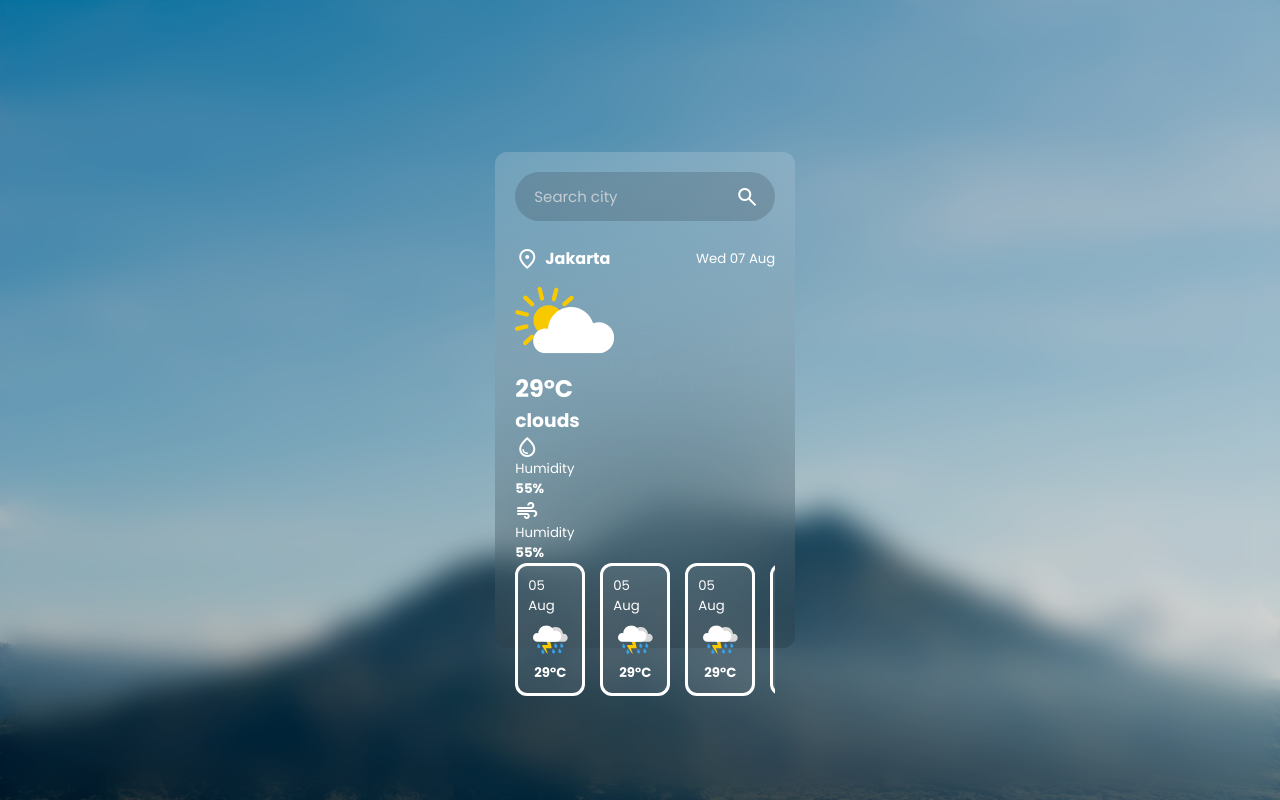
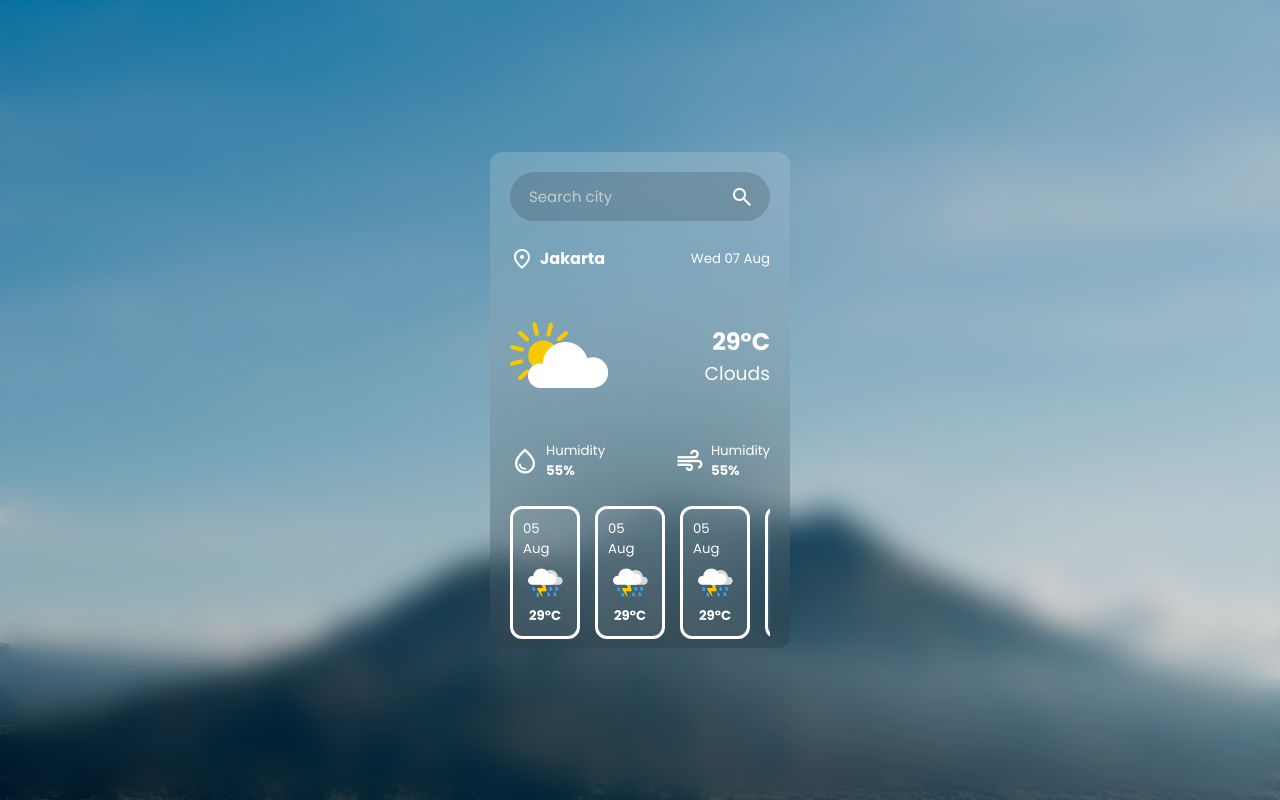
Before and after one commit to userawol/weather-app-js, a plain HTML site: page index.html in a window 1280 px wide. Drawn offline with nearby package versions, Linux system fonts and the light colour scheme.

Commit message:
frontend done

```diff
--- a/index.html
+++ b/index.html
@@ -1,4 +1,4 @@
-h<!DOCTYPE html>
+<!DOCTYPE html>
 <html lang="en">
   <head>
     <meta charset="UTF-8" />
@@ -24,25 +24,27 @@ h<!DOCTYPE html>
             <span class="material-symbols-outlined"> location_on </span>
             <h4 class="country-text">Jakarta</h4>
           </div>
-                  <h5 class="current-date-text reg-text">Wed 07 Aug </h5>
+          <h5 class="current-date-text reg-text">Wed 07 Aug</h5>
         </div>
 
         <div class="weather-summary-container">
-          <div class="weather-summary-info">
+
             <img src="assets/weather/clouds.svg" />
+              <div class="weather-summary-info">
             <h1 class="temp-text">29°C</h1>
-            <h3 class="condition-text">clouds</h3>
+            <h3 class="condition-text reg-text">Clouds</h3>
           </div>
         </div>
+
         <div class="weather-condition-container">
-          <div class="condition-info">
+          <div class="condition-item">
             <span class="material-symbols-outlined"> water_drop </span>
             <div class="condition-info">
               <h5 class="reg-text">Humidity</h5>
               <h5 class="humidity-val-text">55%</h5>
             </div>
           </div>
-          <div class="condition-info">
+          <div class="condition-item">
             <span class="material-symbols-outlined"> air </span>
             <div class="condition-info">
               <h5 class="reg-text">Humidity</h5>
--- a/style.css
+++ b/style.css
@@ -1,6 +1,4 @@
-
-
-@import url('https://fonts.googleapis.com/css2?family=Inter:ital,opsz,wght@0,14..32,100..900;1,14..32,100..900&family=Poppins:ital,wght@0,100;0,200;0,300;0,400;0,500;0,600;0,700;0,800;0,900;1,100;1,200;1,300;1,400;1,500;1,600;1,700;1,800;1,900&display=swap');
+@import url("https://fonts.googleapis.com/css2?family=Inter:ital,opsz,wght@0,14..32,100..900;1,14..32,100..900&family=Poppins:ital,wght@0,100;0,200;0,300;0,400;0,500;0,600;0,700;0,800;0,900;1,100;1,200;1,300;1,400;1,500;1,600;1,700;1,800;1,900&display=swap");
 
 * {
   margin: 0;
@@ -9,8 +7,6 @@
   font-family: "Poppins", sans-serif;
   color: white;
 }
-
-
 
 body {
   height: 100dvh;
@@ -31,102 +27,141 @@ body::before {
   height: 100dvh;
   background: rgba(0, 0, 0, 0.15);
   backdrop-filter: blur(15px);
-
 }
 
-.reg-text{
+.reg-text {
   font-weight: 400;
 }
 
-.main-container{
+.main-container {
   width: 300px;
   height: 496px;
   z-index: 1;
-    background: linear-gradient(to top, rgba(0, 0, 0, 0.15), rgba(255, 255, 255, 0.15));
+  background: linear-gradient(
+    to top,
+    rgba(0, 0, 0, 0.15),
+    rgba(255, 255, 255, 0.15)
+  );
   border-radius: 12px;
   backdrop-filter: blur(100px);
   padding: 20px;
 }
 
-.input-container{
+.input-container {
   position: relative;
   margin-bottom: 25px;
 }
 
-.city-input{
+.city-input {
   width: 100%;
   border: 3px solid transparent;
-    border-radius:99px;
+  border-radius: 99px;
   padding: 10px 16px;
   background: rgba(0, 0, 0, 0.15);
   outline: none;
   font-weight: 500px;
-    font-size:15px;
-    transition:0.25s border;
+  font-size: 15px;
+  transition: 0.25s border;
   padding-right: 45px;
-
 }
 
-.city-input:focus{
+.city-input:focus {
   border: 3px solid rgba(0, 0, 0, 0.15);
 }
 
-
-.city-input::placeholder{
-    color: rgba(225,225,225,0.75);
+.city-input::placeholder {
+  color: rgba(225, 225, 225, 0.75);
 }
 
-.search-btn{
+.search-btn {
   position: absolute;
   border: none;
   background: none;
   transform: translateY(-50%);
   display: flex;
   cursor: pointer;
-    right:16px;
+  right: 16px;
   top: 50%;
+}
+
+.weather-info {
+  display: flex;
+  flex-direction: column;
+  gap: 25px;
+}
+.location-data-container {
+  display: flex;
+  justify-content: space-between;
+  align-items: center;
+}
+
+.location {
+  display: flex;
+  align-items: center;
+  gap: 6px;
+}
+
+.weather-summary-container {
+  display: flex;
+  align-items: center;
+  justify-content: space-between;
+  gap: 10px;
+  padding: 10px 0;
+}
 
 
+
+.weather-summary-container img {
+  height: 100px;
+  width: 100px;
 }
 
-.weather-info{
+.weather-summary-info {
+  text-align: end;
+  gap: 10px;
+}
 
-}
-.location-data-container{
+.weather-condition-container {
   display: flex;
   justify-content: space-between;
  align-items: center;
 
 }
 
-.location{
+.condition-item{
   display: flex;
   align-items: center;
   gap: 6px;
+
 }
 
-.forcast-items-container{
+.condition-item span{
+  font-size: 30px;
+}
+
+.forcast-items-container {
   display: flex;
   gap: 15px;
   overflow: scroll;
   padding-bottom: 12px;
+  overflow-x: auto;
+  overflow-y: hidden;
 }
 
-.forcast-items-container::-webkit-scrollbar{
+.forcast-items-container::-webkit-scrollbar {
   height: 8px;
 }
 
-.forcast-items-container::-webkit-scrollbar-track{
-    background: rgba(0, 0, 0, 1);
+.forcast-items-container::-webkit-scrollbar-track {
+  background: rgba(0, 0, 0, 0.1);
   border-radius: 99px;
-
 }
-.forcast-items-container::-webkit-scrollbar-thumb{
+.forcast-items-container::-webkit-scrollbar-thumb {
   background: rgba(0, 0, 0, 0.15);
   border-radius: 99px;
 }
-.forcast-item{
-    min-width:70px;
+.forcast-item {
+  min-width: 70px;
   background: rgba(225, 225, 225, 0.1);
   display: flex;
   flex-direction: column;
@@ -136,11 +171,12 @@ body::before {
   border: solid white;
   border-radius: 12px;
   transition: 0.3s background;
+
 }
-.forcast-item:hover{
+.forcast-item:hover {
   background: rgba(225, 225, 225, 0.15);
 }
-.forcast-item img{
+.forcast-item img {
   height: 35px;
   width: 35px;
 }
```
Lines whose indentation alone changed are shown as unchanged.
